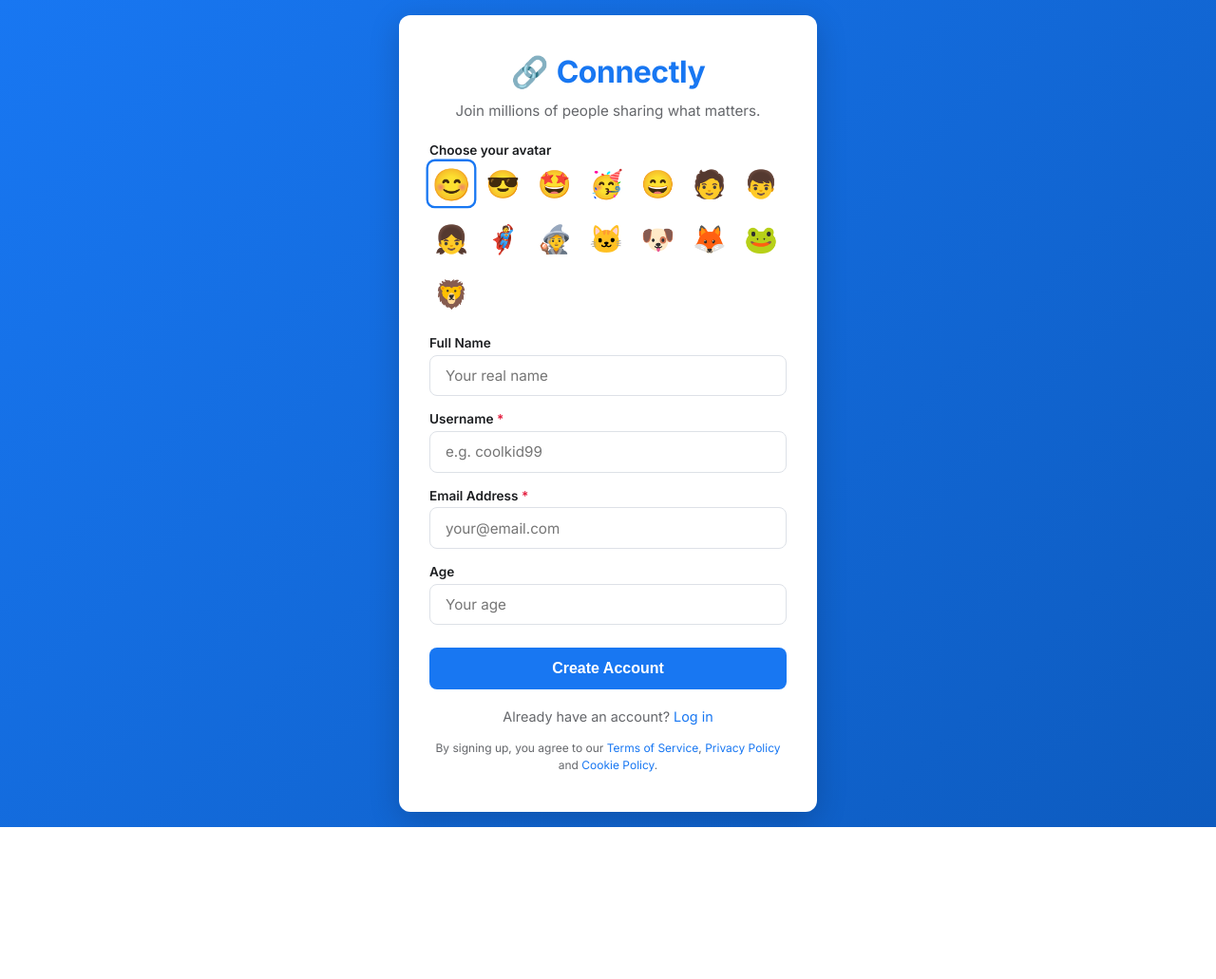
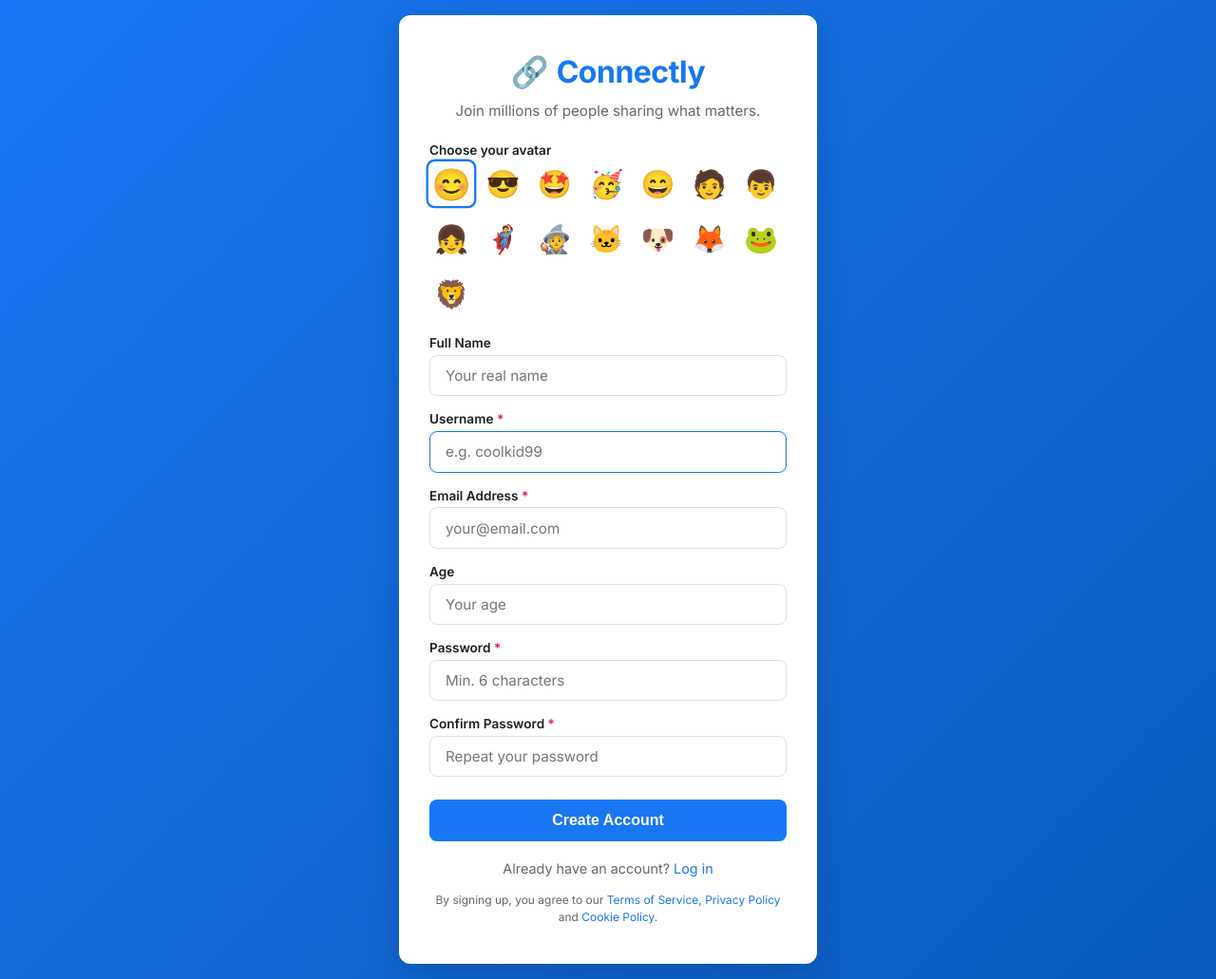
Before and after one commit to avotomato/connectly, a Flask app: page /register in a window 1280 px wide. Shown: the whole page at 95% size. Before the commit the page ends 871 px from the top, so only its background shows below. Run offline with Flask 3, Linux system fonts and the light colour scheme.

Commit message:
feat: password authentication (register + login)

```diff
--- a/app.py
+++ b/app.py
@@ -1,5 +1,6 @@
 from flask import Flask, render_template, request, redirect, url_for, session, jsonify
 from flask_sqlalchemy import SQLAlchemy
+from werkzeug.security import generate_password_hash, check_password_hash
 from datetime import datetime
 import json
 import os
@@ -36,6 +37,7 @@ class User(db.Model):
     age         = db.Column(db.Integer)
     bio         = db.Column(db.String(300))
     avatar_emoji= db.Column(db.String(10), default='😊')
+    password_hash = db.Column(db.String(256))
     created_at  = db.Column(db.DateTime, default=datetime.utcnow)
     fingerprint = db.Column(db.Text, default='{}')
 
@@ -324,9 +326,17 @@ def register():
         full_name  = request.form.get('full_name', '').strip()
         age        = request.form.get('age', '').strip()
         avatar     = request.form.get('avatar', '😊')
+        password   = request.form.get('password', '')
+        password2  = request.form.get('password2', '')
 
         if not username or not email:
             error = "Username and email are required."
+        elif not password:
+            error = "Please choose a password."
+        elif len(password) < 6:
+            error = "Password must be at least 6 characters."
+        elif password != password2:
+            error = "Passwords don't match."
         elif User.query.filter_by(username=username).first():
             error = "Username already taken."
         elif User.query.filter_by(email=email).first():
@@ -334,7 +344,8 @@ def register():
         else:
             user = User(username=username, email=email, full_name=full_name,
                         age=int(age) if age.isdigit() else None,
-                        avatar_emoji=avatar if avatar in AVATAR_OPTIONS else '😊')
+                        avatar_emoji=avatar if avatar in AVATAR_OPTIONS else '😊',
+                        password_hash=generate_password_hash(password))
             db.session.add(user)
             db.session.commit()
             session['user_id']  = user.id
@@ -349,14 +360,21 @@ def login():
     error = None
     if request.method == 'POST':
         username = request.form.get('username', '').strip()
+        password = request.form.get('password', '')
         user = User.query.filter_by(username=username).first()
-        if user:
+        if not user:
+            error = "Account not found. Please register first."
+        elif not user.password_hash:
+            # legacy accounts without password — set one on next login not possible,
+            # just block and ask to re-register
+            error = "This account has no password set. Please create a new account."
+        elif not check_password_hash(user.password_hash, password):
+            error = "Wrong password. Please try again."
+        else:
             session['user_id']  = user.id
             session['username'] = user.username
             collect_ip(user)
             return redirect(url_for('feed'))
-        else:
-            error = "Account not found. Please register first."
     return render_template('login.html', error=error)
 
 @app.route('/logout')
--- a/templates/login.html
+++ b/templates/login.html
@@ -15,9 +15,8 @@
         <input type="text" name="username" placeholder="Your username" required autofocus />
       </div>
       <div class="form-group">
-        <label>Password</label>
-        <input type="password" name="password" placeholder="••••••••" />
-        <small class="hint">Password is not checked in this demo 😉</small>
+        <label>Password <span class="required">*</span></label>
+        <input type="password" name="password" placeholder="••••••••" required />
       </div>
       <button type="submit" class="btn-primary">Log In</button>
     </form>
--- a/templates/register.html
+++ b/templates/register.html
@@ -31,7 +31,7 @@
       </div>
       <div class="form-group">
         <label>Username <span class="required">*</span></label>
-        <input type="text" name="username" placeholder="e.g. coolkid99" required />
+        <input type="text" name="username" placeholder="e.g. coolkid99" required autofocus />
       </div>
       <div class="form-group">
         <label>Email Address <span class="required">*</span></label>
@@ -40,6 +40,14 @@
       <div class="form-group">
         <label>Age</label>
         <input type="number" name="age" placeholder="Your age" min="10" max="99" />
+      </div>
+      <div class="form-group">
+        <label>Password <span class="required">*</span></label>
+        <input type="password" name="password" placeholder="Min. 6 characters" required />
+      </div>
+      <div class="form-group">
+        <label>Confirm Password <span class="required">*</span></label>
+        <input type="password" name="password2" placeholder="Repeat your password" required />
       </div>
 
       <button type="submit" class="btn-primary">Create Account</button>
```
